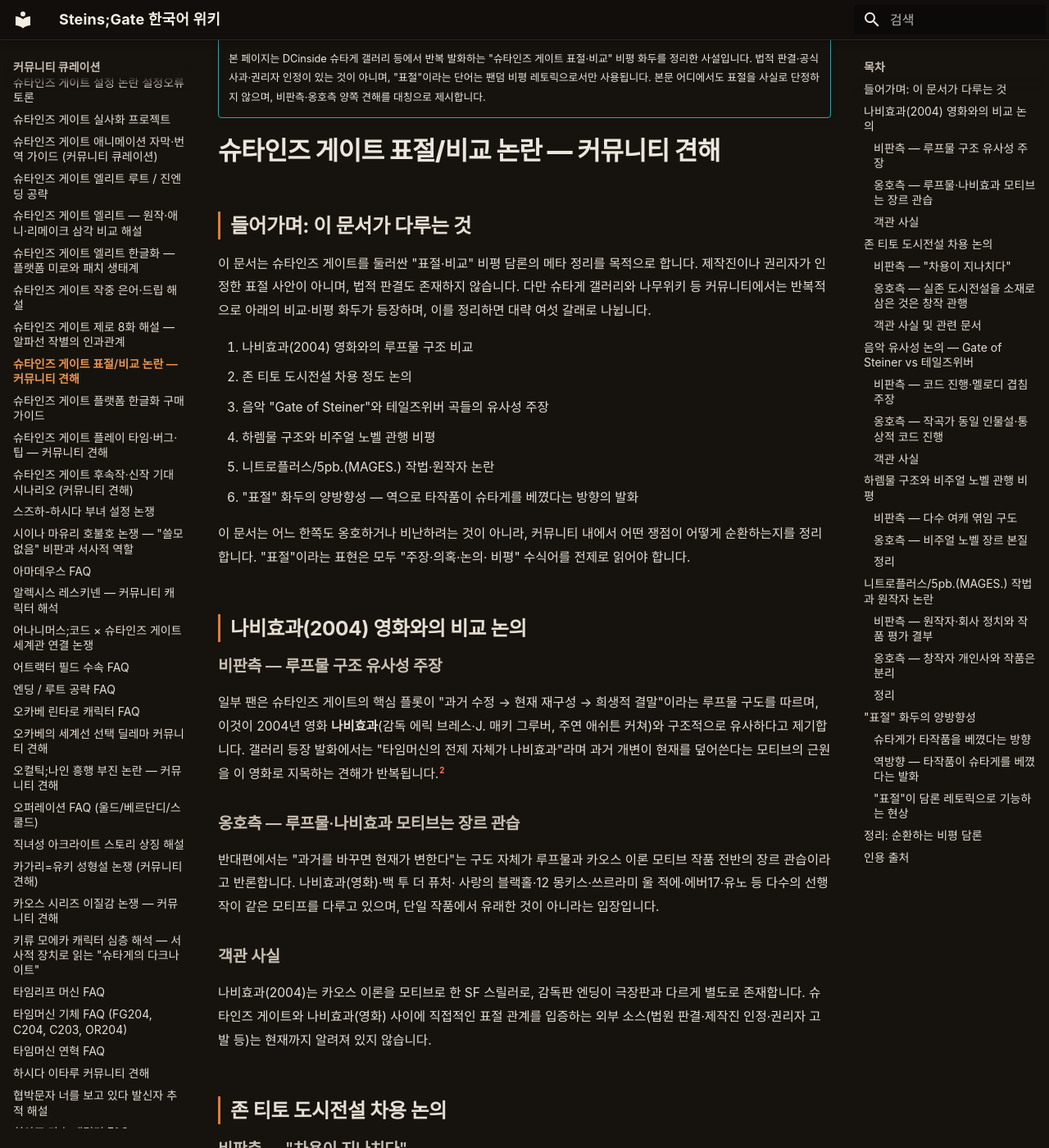
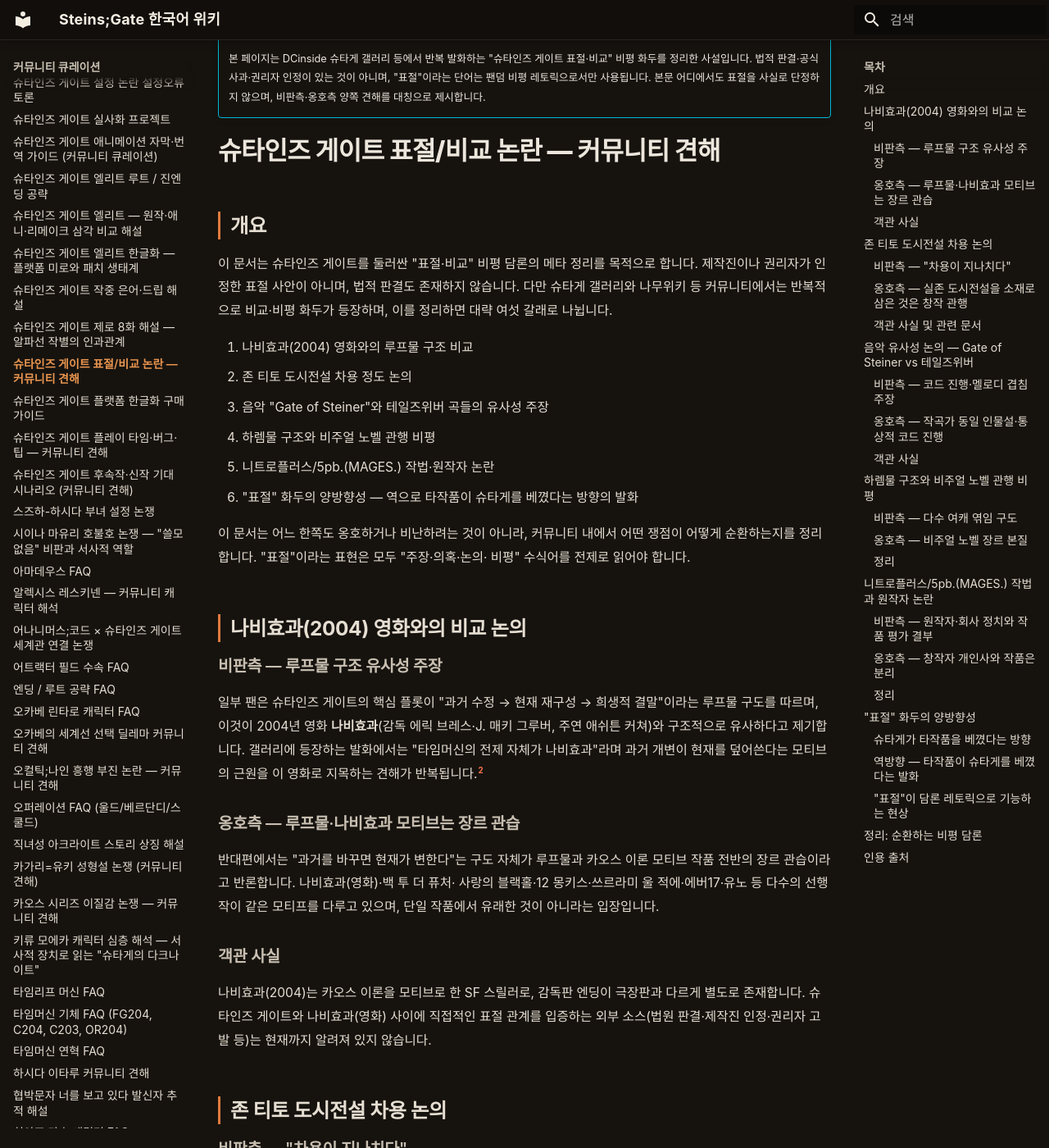
Before and after one commit to sgwiki/sgwiki.github.io, an MkDocs documentation site: the page built from wiki/커뮤니티-큐레이션/슈타인즈-게이트-표절-비교-논란-커뮤니티-견해.md, in a window 1280 px wide and 1400 px high, scrolled down 272 px. Shown: the whole window at 82% size. Built offline with MkDocs 1.6.1 and Material for MkDocs 9.7.7, drawn with Linux system fonts in a browser that asks for light colours; some web fonts are replaced; some of the changed text lies outside the part shown.

Commit message:
chore(wiki): 슈타인즈-게이트-표절-비교-논란-커뮤니티-견해 정비 — frontmatter spoiler 필드 정규화(spoil_tier→spoiler:endgame)·last_verified 추가·들어가며 헤더를 개요로 통일·문체 교정(갤러리 등장 발화에서는→갤러리에 등장하는 발화에서는·갤러리 내에서→갤러리에서·동시 연주하며→동시 연주해)
Co-Authored-By: Claude Opus 4.6 <noreply@anthropic.com>

```diff
--- a/wiki/커뮤니티-큐레이션/슈타인즈-게이트-표절-비교-논란-커뮤니티-견해.md
+++ b/wiki/커뮤니티-큐레이션/슈타인즈-게이트-표절-비교-논란-커뮤니티-견해.md
@@ -21,12 +22,12 @@ spoil_tier: main_story~endgame
 
 # 슈타인즈 게이트 표절/비교 논란 — 커뮤니티 견해
 
-## 들어가며: 이 문서가 다루는 것
+## 개요
 
 이 문서는 슈타인즈 게이트를 둘러싼 "표절·비교" 비평 담론의 메타 정리를 목적으로 합니다.
 제작진이나 권리자가 인정한 표절 사안이 아니며, 법적 판결도 존재하지 않습니다. 다만
-슈타게 갤러리와 나무위키 등 커뮤니티에서는 반복적으로 아래의 비교·비평 화두가
-등장하며, 이를 정리하면 대략 여섯 갈래로 나뉩니다.
+슈타게 갤러리와 나무위키 등 커뮤니티에서는 반복적으로 비교·비평 화두가 등장하며,
+이를 정리하면 대략 여섯 갈래로 나뉩니다.
 
 1. 나비효과(2004) 영화와의 루프물 구조 비교
 2. 존 티토 도시전설 차용 정도 논의
@@ -45,7 +46,7 @@ spoil_tier: main_story~endgame
 
 일부 팬은 슈타인즈 게이트의 핵심 플롯이 "과거 수정 → 현재 재구성 → 희생적 결말"이라는
 루프물 구도를 따르며, 이것이 2004년 영화 **나비효과**(감독 에릭 브레스·J. 매키 그루버,
-주연 애쉬튼 커쳐)와 구조적으로 유사하다고 제기합니다. 갤러리 등장 발화에서는
+주연 애쉬튼 커쳐)와 구조적으로 유사하다고 제기합니다. 갤러리에 등장하는 발화에서는
 "타임머신의 전제 자체가 나비효과"라며 과거 개변이 현재를 덮어쓴다는 모티브의
 근원을 이 영화로 지목하는 견해가 반복됩니다.[^2]
 
@@ -96,7 +97,7 @@ spoil_tier: main_story~endgame
 ### 비판측 — 코드 진행·멜로디 겹침 주장
 
 갤러리에는 슈타인즈 게이트 삽입곡 **"Gate of Steiner"**와 온라인 게임 테일즈위버의
-배경음악인 **"Second Run"**·**"Reminiscence"**를 피아노로 동시 연주하며 유사성을
+배경음악인 **"Second Run"**·**"Reminiscence"**를 피아노로 동시 연주해 유사성을
 비교하는 영상 기반 게시글이 반복적으로 등장합니다. 비판측은 같은 조성으로 연주했을
 때 코드 진행이 동일하고 초반 멜로디 라인이 겹친다고 주장합니다.
 
```
Also changed, not shown: other parts of wiki/커뮤니티-큐레이션/슈타인즈-게이트-표절-비교-논란-커뮤니티-견해.md (+3 -2 lines).
